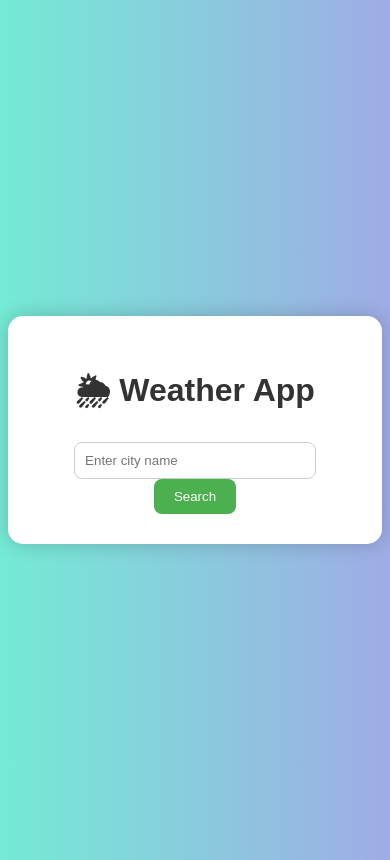
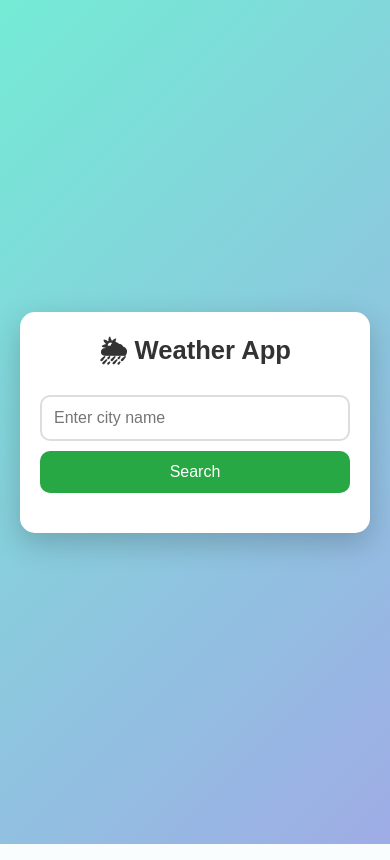
Before and after one commit to Santan-kumar01/weather-app-flask, a Flask app: page / in a window 390 px wide. Run offline with Flask 3, Linux system fonts and the light colour scheme.

Commit message:
Made weather app responsive

```diff
--- a/static/style.css
+++ b/static/style.css
@@ -1,49 +1,123 @@
+* {
+    margin: 0;
+    padding: 0;
+    box-sizing: border-box;
+}
+
 body {
     font-family: Arial, sans-serif;
-    background: linear-gradient(to right, #74ebd5, #9face6);
+    background: linear-gradient(135deg, #74ebd5, #9face6);
+    min-height: 100vh;
     display: flex;
     justify-content: center;
     align-items: center;
-    height: 100vh;
+    padding: 20px;
 }
 
 .container {
     background: white;
+    width: 100%;
+    max-width: 420px;
     padding: 30px;
-    border-radius: 15px;
-    box-shadow: 0 0 20px rgba(0,0,0,0.2);
+    border-radius: 20px;
+    box-shadow: 0px 10px 30px rgba(0,0,0,0.2);
     text-align: center;
-    width: 400px;
 }
 
 h1 {
+    margin-bottom: 20px;
     color: #333;
+    font-size: 2rem;
+}
+
+form {
+    display: flex;
+    gap: 10px;
+    margin-bottom: 20px;
 }
 
 input {
-    width: 70%;
-    padding: 10px;
-    border-radius: 8px;
-    border: 1px solid #ccc;
+    flex: 1;
+    padding: 12px;
+    border: 2px solid #ddd;
+    border-radius: 10px;
+    outline: none;
+    font-size: 16px;
+}
+
+input:focus {
+    border-color: #4CAF50;
 }
 
 button {
-    padding: 10px 20px;
+    padding: 12px 20px;
     border: none;
-    background: #4CAF50;
+    background: #28a745;
     color: white;
-    border-radius: 8px;
+    border-radius: 10px;
     cursor: pointer;
+    transition: 0.3s;
+    font-size: 16px;
 }
 
 button:hover {
-    background: #45a049;
+    transform: scale(1.05);
 }
 
 .weather-box {
     margin-top: 20px;
 }
 
+.weather-box img {
+    width: 100px;
+}
+
+.weather-box h2 {
+    font-size: 1.8rem;
+    margin-bottom: 10px;
+}
+
+.weather-box h3 {
+    font-size: 2rem;
+    color: #333;
+}
+
+.weather-box p {
+    margin: 8px 0;
+    font-size: 16px;
+}
+
 .error {
     color: red;
+    margin-top: 15px;
+    font-weight: bold;
 }
+
+/* Mobile Responsive */
+@media (max-width: 480px) {
+    .container {
+        padding: 20px;
+        border-radius: 15px;
+    }
+
+    h1 {
+        font-size: 1.6rem;
+    }
+
+    form {
+        flex-direction: column;
+    }
+
+    input,
+    button {
+        width: 100%;
+    }
+
+    .weather-box h2 {
+        font-size: 1.4rem;
+    }
+
+    .weather-box h3 {
+        font-size: 1.7rem;
+    }
+}
--- a/templates/index.html
+++ b/templates/index.html
@@ -1,6 +1,8 @@
 <!DOCTYPE html>
 <html>
 <head>
+    <meta charset="UTF-8">
+    <meta name="viewport" content="width=device-width, initial-scale=1.0">
     <title>Weather App</title>
     <link rel="stylesheet" href="{{ url_for('static', filename='style.css') }}">
 </head>
```
